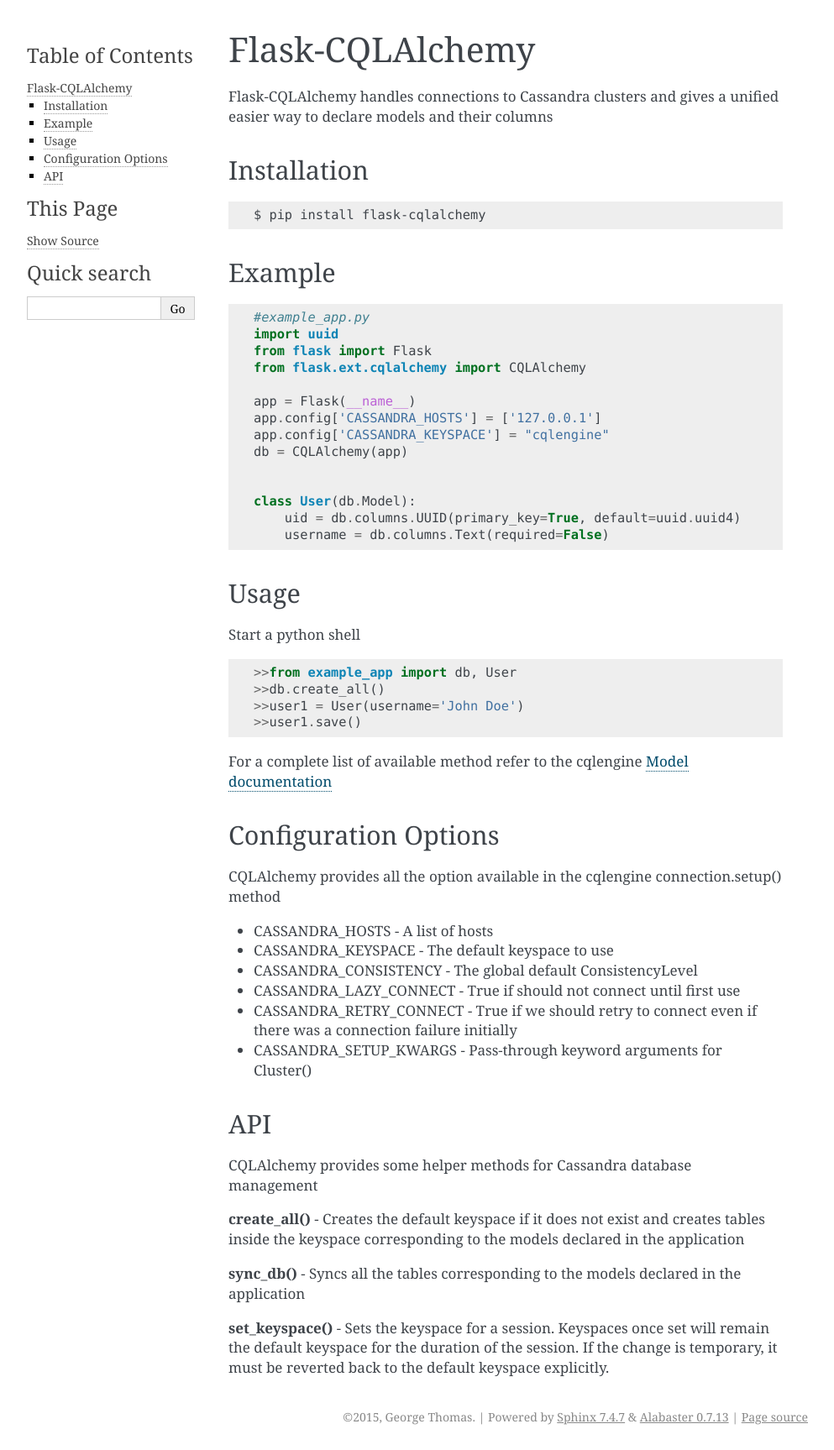
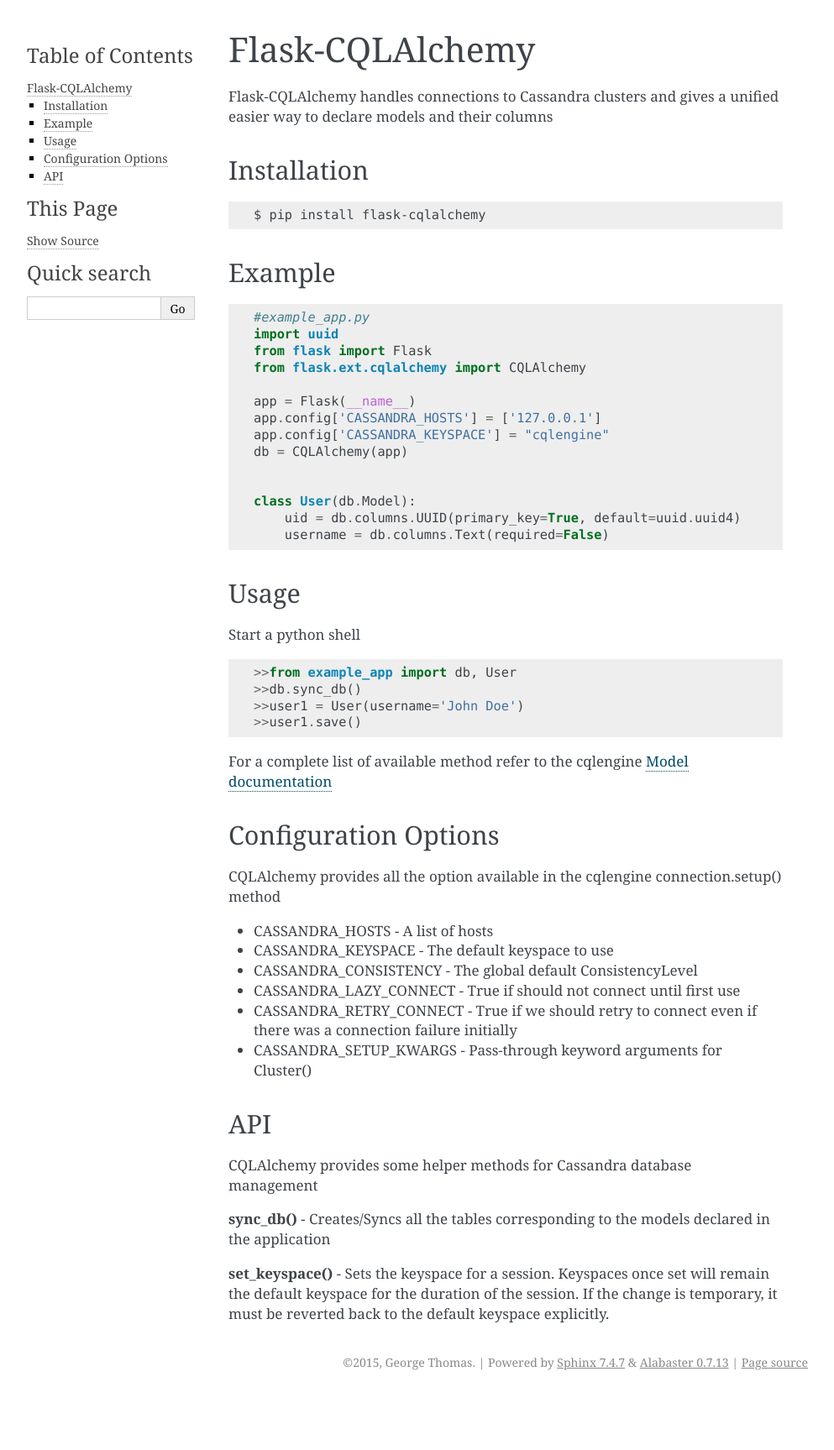
Before and after one commit to thegeorgeous/flask-cqlalchemy, a Sphinx documentation site: the page built from docs/index.rst, in a window 1280 px wide. Shown: the whole page at 84% size, without its empty margins (148-1141 px from the left). Built offline with Sphinx 7.4.7, drawn with Linux system fonts in a browser that asks for light colours; after the commit the page ends 1662 px from its top, so only the background shows below that.

Commit message:
Removed create_all() in favour of sync_db

```diff
--- a/docs/index.rst
+++ b/docs/index.rst
@@ -48,7 +48,7 @@
 .. code-block:: guess
 
    >>from example_app import db, User
-   >>db.create_all()
+   >>db.sync_db()
    >>user1 = User(username='John Doe')
    >>user1.save()
 
@@ -70,8 +70,6 @@
 ---
 CQLAlchemy provides some helper methods for Cassandra database management
 
-**create_all()** - Creates the default keyspace if it does not exist and creates tables inside the keyspace corresponding to the models declared in the application
-
-**sync_db()** - Syncs all the tables corresponding to the models declared in the application
+**sync_db()** - Creates/Syncs all the tables corresponding to the models declared in the application
 
 **set_keyspace()** - Sets the keyspace for a session. Keyspaces once set will remain the default keyspace for the duration of the session. If the change is temporary, it must be reverted back to the default keyspace explicitly.
```
Also changed, not shown: README.md (+1 -1 lines), flask_cqlalchemy/__init__.py (+0 -10 lines).
